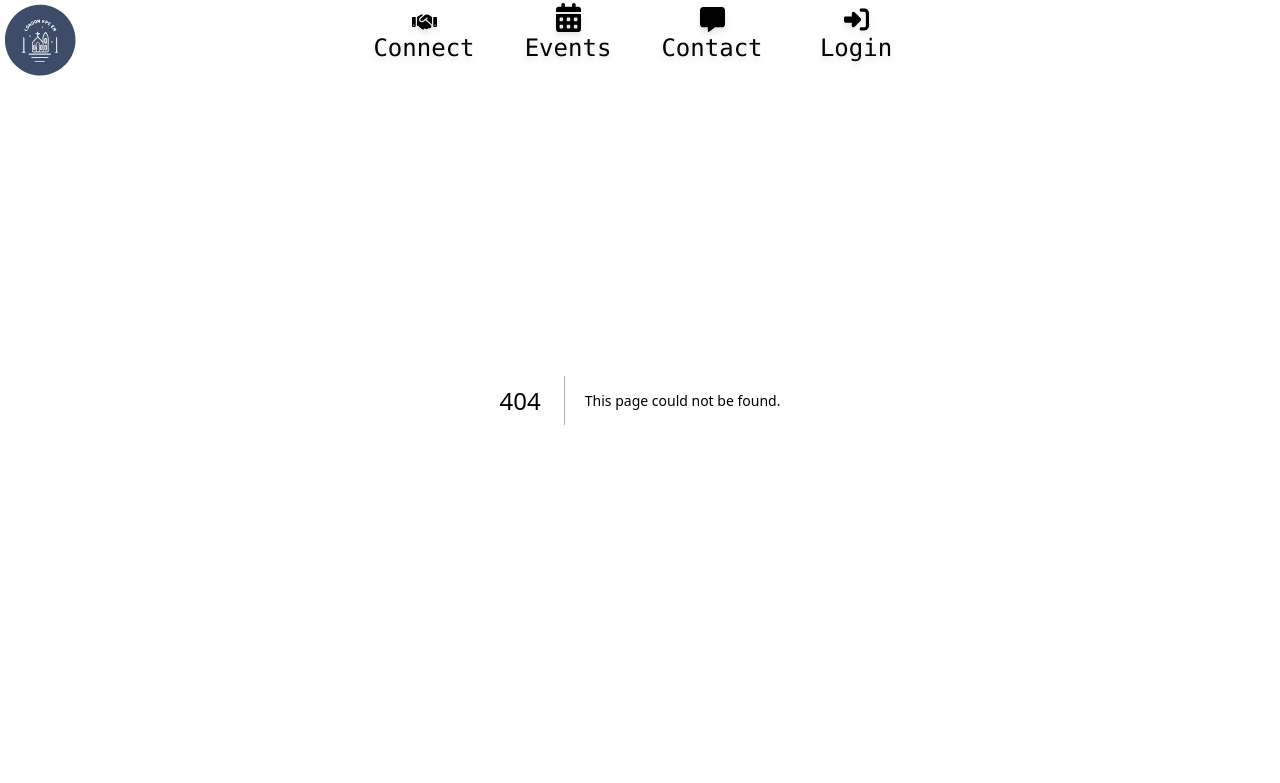
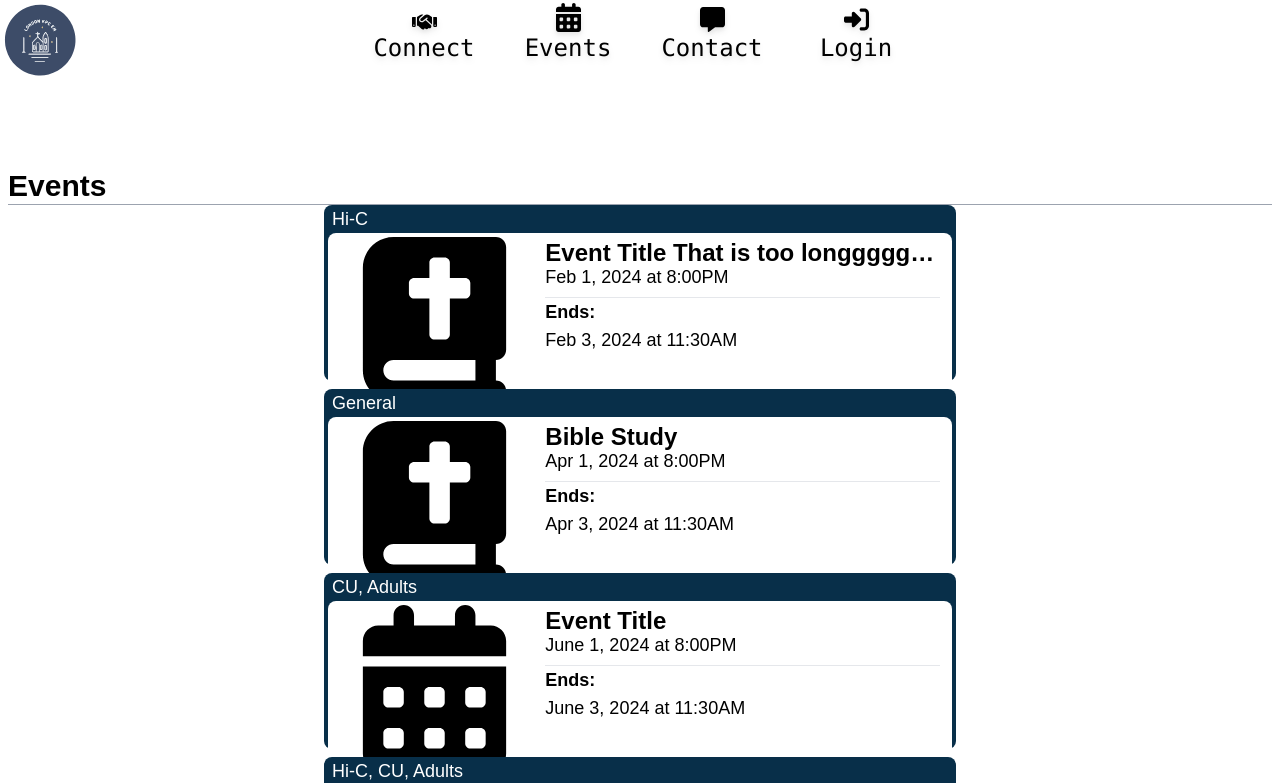
Before and after one commit to LondonKPC/lkpc-frontend, a Next.js app: page /events in a window 1280 px wide. Before the commit this address had no page. Shown: the top 783 px of the page. Built offline with nearby package versions, Linux system fonts and the light colour scheme.

Commit message:
Created Events page

```diff
--- a/app/about/page.tsx
+++ /dev/null
@@ -1,9 +0,0 @@
-import React from 'react'
-
-export default function About() {
-  return (
-    <main>
-        <h2> About </h2>
-    </main>
-  )
-}
--- /dev/null
+++ b/app/events/page.tsx
@@ -0,0 +1,52 @@
+import React from "react";
+
+import EventCard from "@/components/event_card/EventCard";
+import {Group} from "@/constants/constants";
+
+// Images
+import Bible from "@/images/bible.svg"
+import Calendar from "@/images/calendar.svg"
+
+export default function Events() {
+
+    return (
+        <main className="p-2">
+            <div className="w-full mt-40">
+                <div className="w-full items-center justify-center">
+                    <h1 className="font-bold text-3xl text-black">Events</h1>
+                    <hr className="border-1 border-gray-400"/>
+                </div>
+                <div className="flex flex-col items-center justify-center space-y-2">
+                    <EventCard
+                        imageSrc={Bible}
+                        eventTitle="Event Title That is too longgggggggg"
+                        groups={[Group.HiC]}
+                        startDate="Feb 1, 2024 at 8:00PM"
+                        endDate="Feb 3, 2024 at 11:30AM"
+                    />
+                    <EventCard
+                        imageSrc={Bible}
+                        eventTitle="Bible Study"
+                        groups={[Group.General]}
+                        startDate="Apr 1, 2024 at 8:00PM"
+                        endDate="Apr 3, 2024 at 11:30AM"
+                    />
+                    <EventCard
+                        imageSrc={Calendar}
+                        eventTitle="Event Title"
+                        groups={[Group.CU, Group.Adults]}
+                        startDate="June 1, 2024 at 8:00PM"
+                        endDate="June 3, 2024 at 11:30AM"
+                    />
+                    <EventCard
+                        imageSrc={Calendar}
+                        eventTitle="Event Title"
+                        groups={[Group.HiC, Group.CU, Group.Adults]}
+                        startDate="Sept 1, 2024 at 8:00PM"
+                        endDate="Sept 3, 2024 at 11:30AM"
+                    />
+                </div>
+            </div>
+        </main>
+    );
+}
--- /dev/null
+++ b/components/event_card/EventCard.tsx
@@ -0,0 +1,40 @@
+import React, {ReactElement} from "react";
+import {Group} from "@/constants/constants";
+import Image, {StaticImageData} from "next/image";
+
+interface EventCardProps {
+    imageSrc: StaticImageData
+    eventTitle: string
+    groups: Group[]
+    startDate: string
+    endDate: string
+}
+
+const EventCard: React.FC<EventCardProps> = ({ imageSrc, eventTitle, groups, startDate, endDate }): ReactElement => {
+    return (
+        <div className="flex flex-col sm:w-3/4 lg:w-1/2 sm:h-3/4 lg:h-44 bg-sky-950 rounded-lg">
+            <div className="h-full flex px-2 sm:text-lg">
+                {groups.join(", ")}
+            </div>
+            <div className="w-full h-full flex-grow flex justify-center items-end px-1 pb-1">
+                <div className="flex flex-row w-full h-full bg-white rounded-lg text-black p-1">
+                    <div className="flex flex-row w-1/3 h-full">
+                        <Image src={imageSrc} alt="Calendar" />
+                    </div>
+                    <div className="flex flex-col w-2/3 px-1 sm:px-2">
+                        <div>
+                            <h1 className="h-fit text-lg sm:text-2xl font-bold text-nowrap overflow-hidden text-ellipsis">{eventTitle}</h1>
+                            <a className="relative text-sm sm:text-lg -top-1.5">{startDate}</a>
+                        </div>
+                        <div className="flex w-full h-full flex-col border-t-[1px]">
+                            <h3 className="w-12 font-bold text-sm sm:text-lg">Ends:</h3>
+                            <a className="w-full text-sm sm:text-lg">{endDate}</a>
+                        </div>
+                    </div>
+                </div>
+            </div>
+        </div>
+    );
+}
+
+export default EventCard;
--- /dev/null
+++ b/constants/constants.ts
@@ -0,0 +1,8 @@
+
+
+export enum Group {
+    General = "General",
+    HiC = "Hi-C",
+    CU = "CU",
+    Adults = "Adults"
+}
```
Also changed, not shown: images/bible.svg (added), 1 other file (tests, documents, lock files or other folders).
